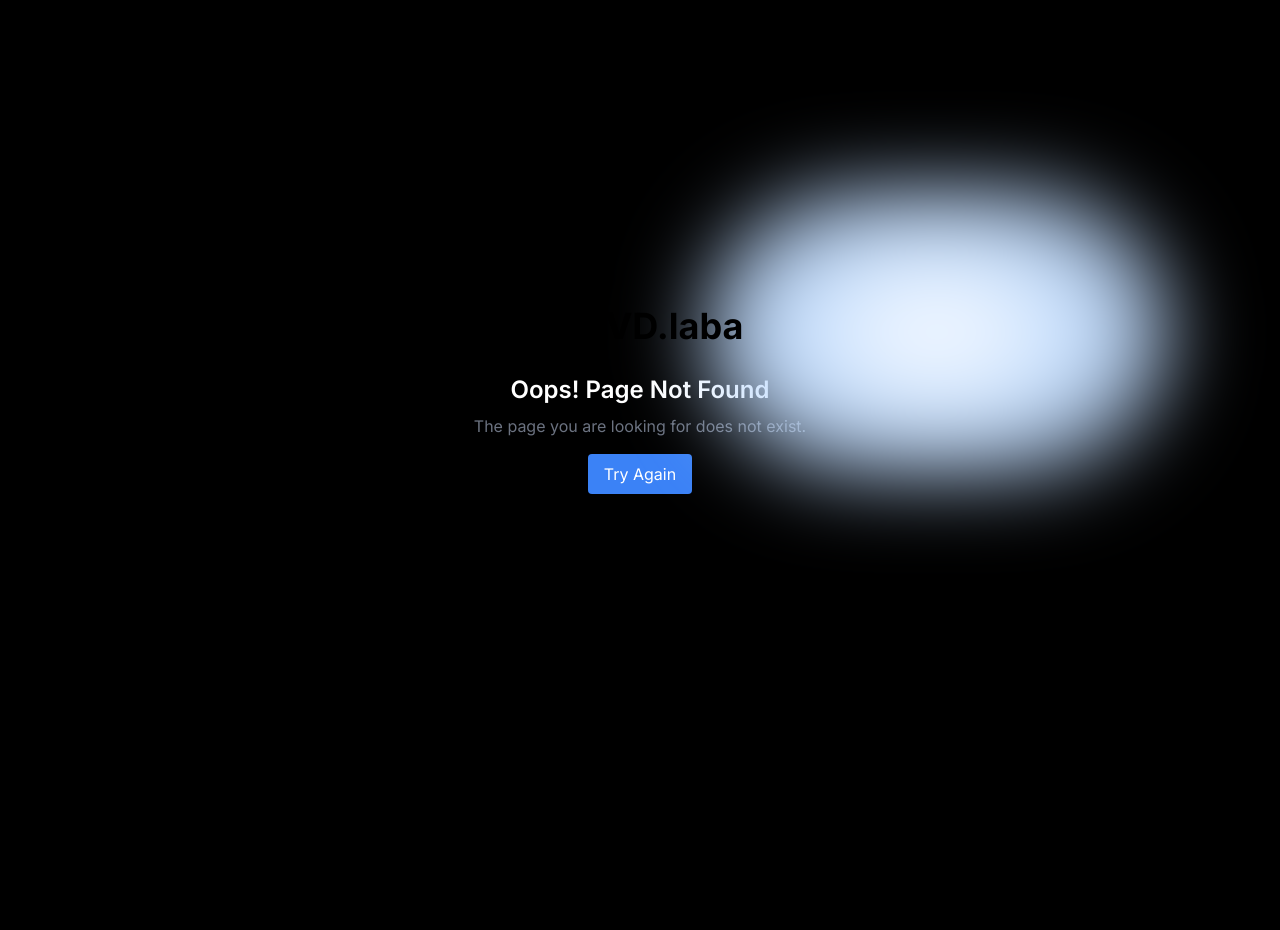
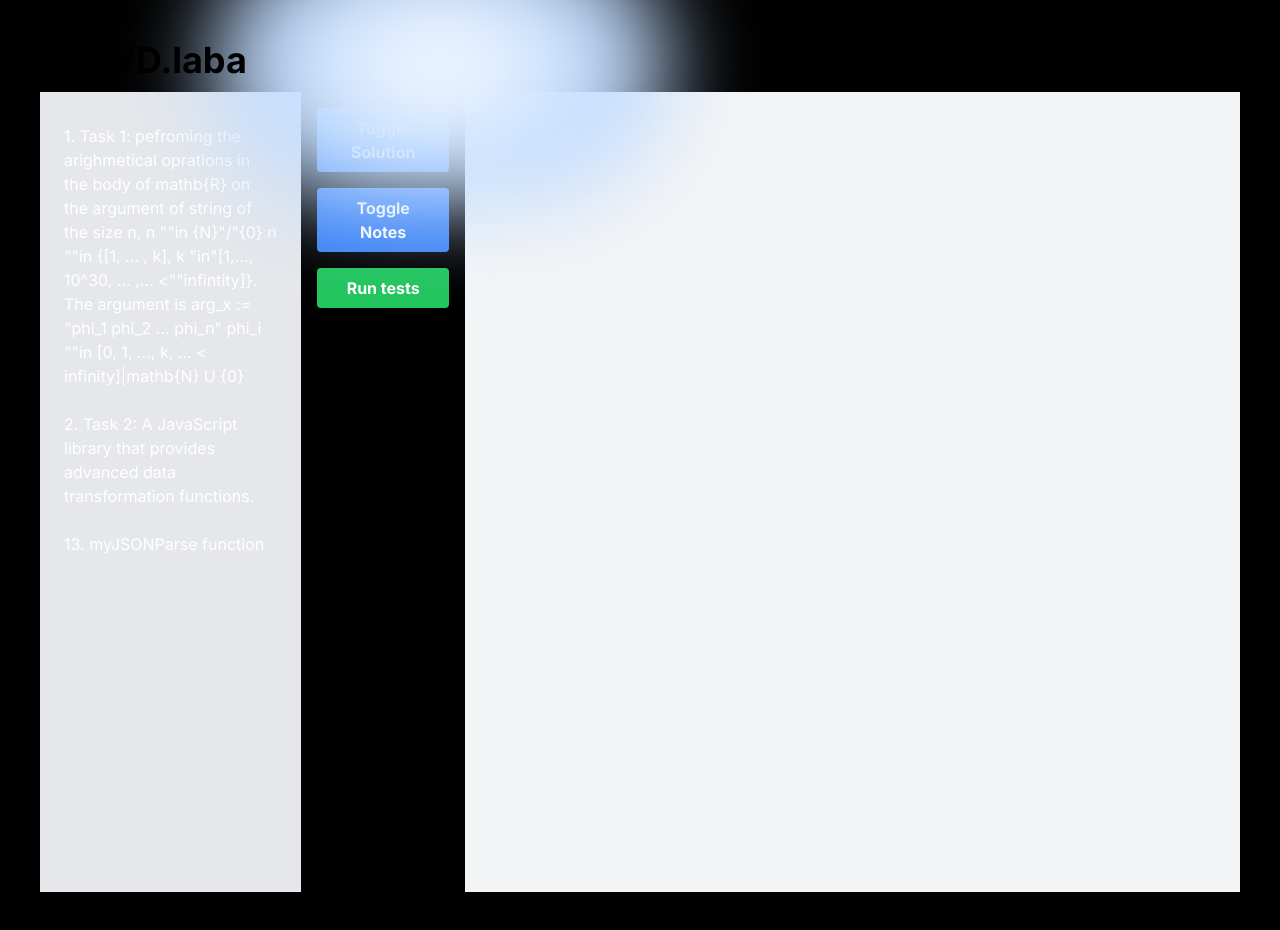
Before and after one commit to SaintAngeLs/solvd_nodejs_course, a Next.js app: page /experimentalTasksAndSolutions in a window 1280 px wide. Before the commit this address had no page. Before the commit the page ends 800 px from the top, so only its background shows below. Built offline with nearby package versions, Linux system fonts and the light colour scheme.

Commit message:
some interesting experimental page was added

```diff
--- /dev/null
+++ b/app/experimentalTasksAndSolutions/experimentalTasksAndSolutions.client.tsx
@@ -0,0 +1,23 @@
+import React, { useState } from 'react';
+import TableComponent from '@/components/TableComponent';
+import ExperimentalTasksAndSolutionsxx from '@/components/ExperimentalPagexx';
+
+const ExperimentalTasksAndSolutions = () => {
+  const [showSolution, setShowSolution] = useState(false);
+  const [showNotes, setShowNotes] = useState(false);
+
+  const toggleSolutionVisibility = () => {
+    setShowSolution(!showSolution);
+  };
+
+  const toggleNotesVisibility = () => {
+    setShowNotes(!showNotes);
+  };
+
+  return (
+
+    <ExperimentalTasksAndSolutionsxx/>
+  );
+};
+
+export default ExperimentalTasksAndSolutions;
--- /dev/null
+++ b/app/experimentalTasksAndSolutions/page.tsx
@@ -0,0 +1,34 @@
+'use client'
+
+import React, { Fragment, useState } from 'react';
+import ReactDOM from 'react-dom/server';
+import experimentalTasksAndSolutions from './experimentalTasksAndSolutions.client';
+import TableComponent from '@/components/TableComponent';
+import Title from '@/components/Title';
+import ExperimentalTasksAndSolutionsxx from './experimentalTasksAndSolutions.client';
+
+function Page() {
+  const [showSolution, setShowSolution] = useState(false);
+  const [showNotes, setShowNotes] = useState(false);
+
+  const toggleSolutionVisibility = () => {
+    setShowSolution(!showSolution);
+  };
+
+  const toggleNotesVisibility = () => {
+    setShowNotes(!showNotes);
+  };
+
+  return (
+    <div className = "p-10">
+      <Title/>
+      <ExperimentalTasksAndSolutionsxx/>
+
+
+    </div>
+
+
+  );
+}
+
+export default Page;
--- a/app/page.tsx
+++ b/app/page.tsx
@@ -2,14 +2,19 @@ import Header from '@/components/Header'
 import Links from '@/components/Links'
 import Title from '@/components/Title'
 import Image from 'next/image'
+import RootLayout from './layout'
 
 
 export default function Home() {
   return (
-    <main className="flex min-h-screen flex-col items-center justify-between p-24">
+    <RootLayout>
+    <div className="min-h-screen p-24 flex flex-col">
       <Header />
-      <Title />
-      <Links />
-    </main>
+      <div className="flex flex-1 lg:flex-row items-center">
+        <Links />
+        <Title />
+      </div>
+    </div>
+    </RootLayout>
   )
 }
--- /dev/null
+++ b/components/ExperimentalPagexx.tsx
@@ -0,0 +1,172 @@
+import React, { useState } from 'react';
+import { task13_szef_test_runner  as runTestsTask13} from '@/tasks/task13/test/test_run';
+
+
+
+export const tasks = [
+  {
+    number: 1,
+    name: 'Task 1: pefroming the arighmetical oprations in the body of mathb{R} on the argument of string of the size n, n "\"in {N}"/"{0} n "\"in {[1, ... , k], k "\in"[1,..., 10^30, ... ,... <"\"infintity]}. The argument is arg_x := "phi_1 phi_2 ... phi_n" phi_i "\"in [0, 1, ..., k, ... < infinity]|mathb{N} U {0}' , assignmentDate: '2023-07-01',
+    deadline: '2023-07-15',
+    solution: 'Solution 1',
+    notes: 'Ask about the tridiagonal systems Ax=b',
+  },
+  {
+    number: 2,
+    name: 'Task 2: A JavaScript library that provides advanced data transformation functions.',
+    assignmentDate: '2023-07-05',
+    deadline: '2023-07-20',
+    solution: 'Solution 2'
+  },
+
+  {
+    number: 13,
+    name: 'myJSONParse function',
+    assignmentDate: 'Bardzo bardzo dawno temu... :(',
+    deadline: 'Wtorek',
+    solution: 'SWas implemented only in the TDD'
+  },
+
+
+
+];
+
+
+const TaskList = ({ activeTask, setActiveTask }) => {
+  return (
+    <div className="w-1/4 bg-gray-200 p-4 overflow-y-auto">
+      <ul>
+        {tasks.map(task => (
+          <li
+            key={task.number}
+            className={`my-2 cursor-pointer p-2 transition duration-300 ease-in-out hover:bg-blue-100 hover:text-blue-600 ${activeTask?.number === task.number ? 'bg-blue-300' : ''}`}
+            onClick={() => setActiveTask(task)}
+          >
+            {task.number}. {task.name}
+          </li>
+        ))}
+      </ul>
+    </div>
+  );
+};
+
+
+
+const LeftControls = ({ toggleSolutionVisibility, toggleNotesVisibility, runTests }) => {
+  return (
+    <div className="flex flex-col space-y-4 p-4">
+      <button
+        className="bg-blue-500 hover:bg-blue-700 text-white font-bold py-2 px-4 rounded"
+        onClick={toggleSolutionVisibility}
+      >
+        Toggle Solution
+      </button>
+      <button
+        className="bg-blue-500 hover:bg-blue-700 text-white font-bold py-2 px-4 rounded"
+        onClick={toggleNotesVisibility}
+      >
+        Toggle Notes
+      </button>
+      <button
+        className="bg-green-500 hover:bg-green-700 text-white font-bold py-2 px-4 rounded"
+        onClick={runTests}
+      >
+        Run tests
+      </button>
+      {/* You can add more buttons here as needed */}
+    </div>
+  );
+};
+const RightDisplay = ({ activeTask, showSolution, showNotes, showTests, testResults }) => {
+  return (
+    <div className="w-3/4 bg-gray-100 p-4">
+      {activeTask && <div><strong>{activeTask.name}</strong></div>}
+      {activeTask && <div>Assigned: {activeTask.assignmentDate}</div>}
+      {activeTask && <div>Deadline: {activeTask.deadline}</div>}
+      {showSolution && activeTask && <div className="p-4 border border-gray-300">{activeTask.solution}</div>}
+      {showNotes && activeTask && <div className="p-4 mt-4 border border-gray-300">{activeTask.notes}</div>}
+      {showTests && <div className="p-4 mt-4 border border-red-300">Test Results Here</div>}
+
+      {showTests && testResults && (
+        <div className="p-4 mt-4 border border-red-300">
+          <strong>Test Results for Task {activeTask.number}:</strong>
+          <ul className="test-results-list text-left text-sm">
+            {testResults.map((result, index) => (
+              <li
+                key={index}
+                className={`border-b border-gray-300 pb-2 mb-2 ${result.success ? 'bg-green-200' : 'bg-red-200'}`}
+              >
+                <strong>Test Number:</strong> {result.testNumber}
+                <br />
+                <strong>Test Name:</strong> {result.testName}
+                <br />
+                <strong>Success:</strong> {result.success ? 'Yes' : 'No'}
+                <br />
+                <strong>Error:</strong> {result.error ? result.error : 'None'}
+                <br />
+                <strong>Output:</strong> {JSON.stringify(result.output)}
+                <br />
+                <strong>Execution Time:</strong> {result.executionTime} ms
+              </li>
+            ))}
+          </ul>
+        </div>
+      )}
+
+    </div>
+  );
+};
+
+const ExperimentalTasksAndSolutionsxx = () => {
+  const [showSolution, setShowSolution] = useState(false);
+  const [showNotes, setShowNotes] = useState(false);
+  const [showTests, setShowTests] = useState(false);
+  const [activeTask, setActiveTask] = useState(null);
+  const [testResults, setTestResults] = useState({});
+
+
+  const toggleSolutionVisibility = () => {
+    setShowSolution(!showSolution);
+  };
+
+  const toggleNotesVisibility = () => {
+    setShowNotes(!showNotes);
+  };
+
+
+
+  const runTestsForTask = (taskNumber) => {
+    // Determine which test runner to use
+
+    if (taskNumber === 13) {
+      const results = runTestsTask13();
+      setTestResults({ ...testResults, [taskNumber]: results });
+    }
+  }
+
+  const runTests = () => {
+    if (activeTask) {
+      runTestsForTask(activeTask.number);
+      setShowTests(true);
+    }
+  };
+
+  return (
+    <div className="flex h-screen">
+      <TaskList activeTask={activeTask} setActiveTask={setActiveTask} />
+      <LeftControls
+        toggleSolutionVisibility={toggleSolutionVisibility}
+        toggleNotesVisibility={toggleNotesVisibility}
+        runTests={runTests}
+      />
+     <RightDisplay
+                  activeTask={activeTask}
+                  showSolution={showSolution}
+                  showNotes={showNotes}
+                  showTests={showTests}
+                  testResults={testResults[activeTask?.number]} />
+    </div>
+  );
+};
+
+export default ExperimentalTasksAndSolutionsxx;
--- a/components/Header.tsx
+++ b/components/Header.tsx
@@ -4,7 +4,7 @@ import React from 'react';
 const Header = () => {
   return (
     <div className="z-10 w-full max-w-5xl items-center justify-between font-mono text-sm lg:flex">
-      <p className="fixed left-0 top-0 flex w-full justify-center border-b border-gray-300 bg-gradient-to-b from-zinc-200 pb-6 pt-8 backdrop-blur-2xl dark:border-neutral-800 dark:bg-zinc-800/30 dark:from-inherit lg:static lg:w-auto  lg:rounded-xl lg:border lg:bg-gray-200 lg:p-4 lg:dark:bg-zinc-800/30">
+      {/* <p className="fixed left-0 top-0 flex w-full justify-center border-b border-gray-300 bg-gradient-to-b from-zinc-200 pb-6 pt-8 backdrop-blur-2xl dark:border-neutral-800 dark:bg-zinc-800/30 dark:from-inherit lg:static lg:w-auto  lg:rounded-xl lg:border lg:bg-gray-200 lg:p-4 lg:dark:bg-zinc-800/30">
         The page is supposed to be the set of solutions to all the tasks
       </p>
       <div className="fixed bottom-0 left-0 flex h-48 w-full items-end justify-center bg-gradient-to-t from-white via-white dark:from-black dark:via-black lg:static lg:h-auto lg:w-auto lg:bg-none">
@@ -16,7 +16,7 @@ const Header = () => {
         >
           By A.V.
         </a>
-      </div>
+      </div> */}
     </div>
   );
 };
--- a/components/Links.tsx
+++ b/components/Links.tsx
@@ -5,12 +5,11 @@ import React from 'react';
 
 const Links = () => {
   return (
-    <div className="mb-32 grid text-center lg:mb-0 lg:grid-cols-4 lg:text-left">
+    <div className="mb-32 lg:mb-0 grid grid-cols-1 lg:grid-cols-1 lg:text-left">
+      <div className="mb-4">
         <Link
           href="/tasksAndSolutions"
-
-        className="group rounded-lg border border-transparent px-5 py-4 transition-colors hover:border-gray-300 hover:bg-gray-100 hover:dark:border-neutral-700 hover:dark:bg-neutral-800 hover:dark:bg-opacity-30"
-
+          className="group rounded-lg border border-transparent px-5 py-4 block transition-colors hover:border-gray-300 hover:bg-gray-100 hover:dark:border-neutral-700 hover:dark:bg-neutral-800 hover:dark:bg-opacity-30"
         >
           <h2 className={`mb-3 text-2xl font-semibold`}>
             Tasks and solutions{' '}
@@ -21,11 +20,30 @@ const Links = () => {
           <p className={`m-0 max-w-[30ch] text-sm opacity-50`}>
             The table of tasks and the solutions here.
           </p>
-        {/* Add your content for the link */}
         </Link>
+      </div>
 
-      <Link href="/author"
-      className="group rounded-lg border border-transparent px-5 py-4 transition-colors hover:border-gray-300 hover:bg-gray-100 hover:dark:border-neutral-700 hover:dark:bg-neutral-800 hover:dark:bg-opacity-30"
+      <div className="mb-4">
+        <Link
+          href="/experimentalTasksAndSolutions"
+          className="group rounded-lg border border-transparent px-5 py-4 block transition-colors hover:border-gray-300 hover:bg-gray-100 hover:dark:border-neutral-700 hover:dark:bg-neutral-800 hover:dark:bg-opacity-30"
+        >
+          <h2 className={`mb-3 text-2xl font-semibold`}>
+            Experimental page{' '}
+            <span className="inline-block transition-transform group-hover:translate-x-1 motion-reduce:transform-none">
+              -&gt;
+            </span>
+          </h2>
+          <p className={`m-0 max-w-[30ch] text-sm opacity-50`}>
+            The table of tasks and the solutions here.
+          </p>
+        </Link>
+      </div>
+
+      <div className="mb-4">
+        <Link
+          href="/author"
+          className="group rounded-lg border border-transparent px-5 py-4 block transition-colors hover:border-gray-300 hover:bg-gray-100 hover:dark:border-neutral-700 hover:dark:bg-neutral-800 hover:dark:bg-opacity-30"
         >
           <h2 className={`mb-3 text-2xl font-semibold`}>
             About the author{' '}
@@ -36,18 +54,20 @@ const Links = () => {
           <p className={`m-0 max-w-[30ch] text-sm opacity-50`}>
             Find out.
           </p>
-        {/* Add your content for the link */}
         </Link>
+      </div>
 
+      <div>
         <Link
           href="https://vercel.com/templates?framework=next.js&utm_source=create-next-app&utm_medium=appdir-template&utm_campaign=create-next-app"
-        className="group rounded-lg border border-transparent px-5 py-4 transition-colors hover:border-gray-300 hover:bg-gray-100 hover:dark:border-neutral-700 hover:dark:bg-neutral-800/30"
+          className="group rounded-lg border border-transparent px-5 py-4 block transition-colors hover:border-gray-300 hover:bg-gray-100 hover:dark:border-neutral-700 hover:dark:bg-neutral-800/30"
           target="_blank"
           rel="noopener noreferrer"
         >
           {/* Add your content for the link */}
         </Link>
       </div>
+    </div>
   );
 };
 
```
Lines whose indentation alone changed are shown as unchanged.
